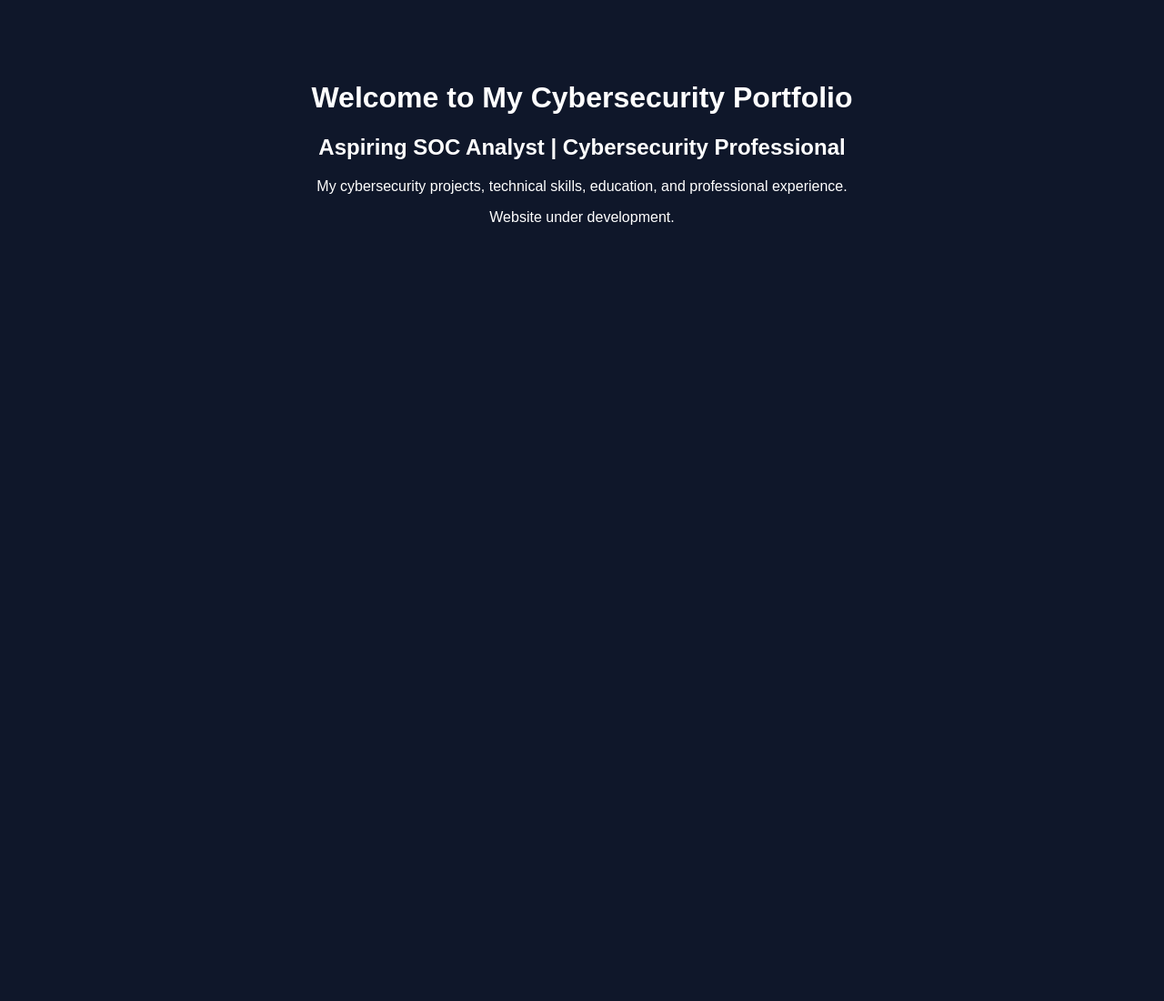
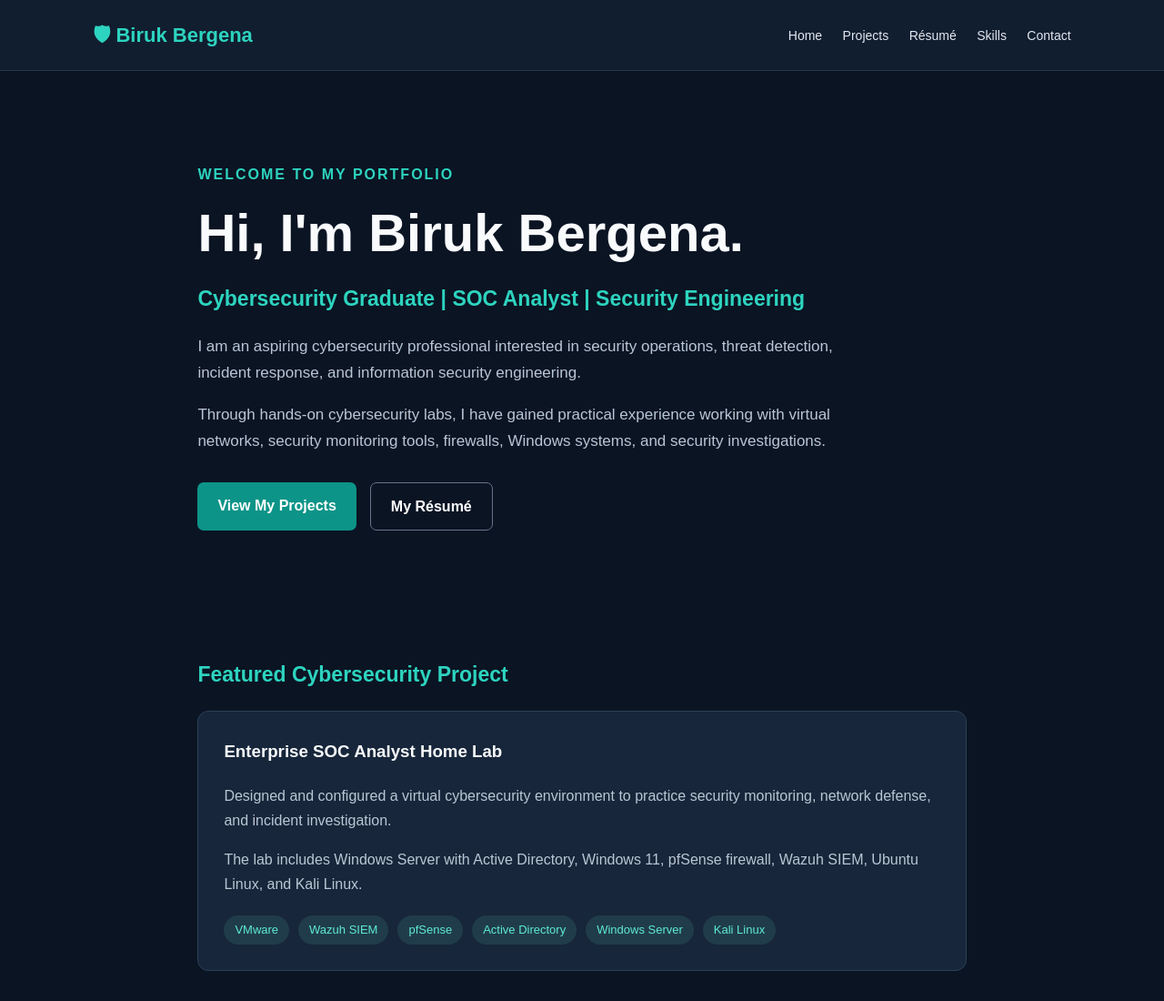
Before and after one commit to BirukBBergena/BirukBClassof0227.github.io, a plain HTML site: page index.html in a window 1280 px wide. Shown: the top 1100 px of the page at 91% size. Before the commit the page ends 800 px from the top, so only its background shows below. Drawn offline with Linux system fonts and the light colour scheme.

Commit message:
Build professional cybersecurity homepage
Updated the title and description meta tags, added styles for layout and design, and structured the body content for a cybersecurity portfolio.

```diff
--- a/index.html
+++ b/index.html
@@ -2,14 +2,312 @@
 <!DOCTYPE html>
 <html lang="en">
 <head>
-    <meta charset="UTF-8">
-    <meta name="viewport" content="width=device-width, initial-scale=1.0">
-    <title>Cybersecurity Professional Portfolio</title>
+  <meta charset="UTF-8">
+  <meta name="viewport" content="width=device-width, initial-scale=1.0">
+  <meta name="description" content="Biruk Bergena's cybersecurity portfolio featuring SOC projects, security engineering skills, and professional experience.">
+  <title>Biruk Bergena | Cybersecurity Portfolio</title>
+
+  <style>
+    * {
+      box-sizing: border-box;
+    }
+
+    html {
+      scroll-behavior: smooth;
+    }
+
+    body {
+      margin: 0;
+      font-family: Arial, sans-serif;
+      background: #0b1423;
+      color: #f8fafc;
+      line-height: 1.7;
+    }
+
+    header {
+      background: #111e30;
+      padding: 20px 8%;
+      display: flex;
+      justify-content: space-between;
+      align-items: center;
+      flex-wrap: wrap;
+      gap: 15px;
+      border-bottom: 1px solid #26364a;
+    }
+
+    .logo {
+      font-size: 22px;
+      font-weight: bold;
+      color: #2dd4bf;
+    }
+
+    nav a {
+      color: #e2e8f0;
+      text-decoration: none;
+      margin-left: 18px;
+      font-size: 14px;
+    }
+
+    nav a:hover {
+      color: #2dd4bf;
+    }
+
+    .hero {
+      max-width: 1050px;
+      margin: auto;
+      padding: 100px 8% 75px;
+    }
+
+    .eyebrow {
+      color: #2dd4bf;
+      font-weight: bold;
+      letter-spacing: 2px;
+    }
+
+    h1 {
+      font-size: clamp(34px, 6vw, 58px);
+      line-height: 1.2;
+      margin: 15px 0;
+    }
+
+    h2 {
+      color: #2dd4bf;
+      font-size: 23px;
+    }
+
+    p {
+      color: #b9c6d5;
+    }
+
+    .hero p {
+      max-width: 700px;
+      font-size: 17px;
+    }
+
+    .buttons {
+      display: flex;
+      gap: 15px;
+      margin-top: 30px;
+      flex-wrap: wrap;
+    }
+
+    .btn {
+      display: inline-block;
+      padding: 12px 22px;
+      border-radius: 7px;
+      text-decoration: none;
+      font-weight: bold;
+    }
+
+    .primary {
+      background: #0d9488;
+      color: white;
+    }
+
+    .secondary {
+      border: 1px solid #64748b;
+      color: white;
+    }
+
+    .btn:hover {
+      opacity: 0.85;
+    }
+
+    section {
+      max-width: 1050px;
+      margin: auto;
+      padding: 45px 8%;
+    }
+
+    .card {
+      background: #17263a;
+      padding: 28px;
+      border-radius: 12px;
+      border: 1px solid #2b4058;
+      margin-top: 20px;
+    }
+
+    .card h3 {
+      color: #f8fafc;
+      margin-top: 0;
+    }
+
+    .tags {
+      display: flex;
+      flex-wrap: wrap;
+      gap: 10px;
+      margin-top: 20px;
+    }
+
+    .tag {
+      background: #203c4b;
+      color: #5eead4;
+      padding: 5px 12px;
+      border-radius: 20px;
+      font-size: 13px;
+    }
+
+    footer {
+      text-align: center;
+      border-top: 1px solid #26364a;
+      padding: 25px;
+      margin-top: 50px;
+    }
+
+    @media (max-width: 600px) {
+      header {
+        padding: 20px;
+      }
+
+      nav a {
+        margin: 0 12px 0 0;
+      }
+
+      .hero {
+        padding: 65px 8% 40px;
+      }
+    }
+  </style>
 </head>
-<body style="background-color:#0f172a; color:white; font-family:Arial; text-align:center; padding:60px;">
-    <h1>Welcome to My Cybersecurity Portfolio</h1>
-    <h2>Aspiring SOC Analyst | Cybersecurity Professional</h2>
-    <p>My cybersecurity projects, technical skills, education, and professional experience.</p>
-    <p>Website under development.</p>
+
+<body>
+
+  <header>
+    <div class="logo">🛡 Biruk Bergena</div>
+
+    <nav>
+      <a href="#home">Home</a>
+      <a href="#projects">Projects</a>
+      <a href="#resume">Résumé</a>
+      <a href="#skills">Skills</a>
+      <a href="#contact">Contact</a>
+    </nav>
+  </header>
+
+  <main>
+
+    <div class="hero" id="home">
+      <div class="eyebrow">WELCOME TO MY PORTFOLIO</div>
+
+      <h1>Hi, I'm Biruk Bergena.</h1>
+
+      <h2>
+        Cybersecurity Graduate | SOC Analyst |
+        Security Engineering
+      </h2>
+
+      <p>
+        I am an aspiring cybersecurity professional
+        interested in security operations, threat detection,
+        incident response, and information security engineering.
+      </p>
+
+      <p>
+        Through hands-on cybersecurity labs, I have gained
+        practical experience working with virtual networks,
+        security monitoring tools, firewalls, Windows systems,
+        and security investigations.
+      </p>
+
+      <div class="buttons">
+        <a href="#projects" class="btn primary">
+          View My Projects
+        </a>
+
+        <a href="#resume" class="btn secondary">
+          My Résumé
+        </a>
+      </div>
+    </div>
+
+    <section id="projects">
+      <h2>Featured Cybersecurity Project</h2>
+
+      <div class="card">
+        <h3>Enterprise SOC Analyst Home Lab</h3>
+
+        <p>
+          Designed and configured a virtual cybersecurity
+          environment to practice security monitoring,
+          network defense, and incident investigation.
+        </p>
+
+        <p>
+          The lab includes Windows Server with Active
+          Directory, Windows 11, pfSense firewall, Wazuh
+          SIEM, Ubuntu Linux, and Kali Linux.
+        </p>
+
+        <div class="tags">
+          <span class="tag">VMware</span>
+          <span class="tag">Wazuh SIEM</span>
+          <span class="tag">pfSense</span>
+          <span class="tag">Active Directory</span>
+          <span class="tag">Windows Server</span>
+          <span class="tag">Kali Linux</span>
+        </div>
+      </div>
+    </section>
+
+    <section id="resume">
+      <h2>My Résumé</h2>
+      <div class="card">
+        <p>
+          My professional résumé, education, and
+          experience will be available here.
+        </p>
+        <p>Résumé PDF coming soon.</p>
+      </div>
+    </section>
+
+    <section id="skills">
+      <h2>Technical Skills</h2>
+
+      <div class="card">
+        <div class="tags">
+          <span class="tag">Security Monitoring</span>
+          <span class="tag">Incident Investigation</span>
+          <span class="tag">Network Security</span>
+          <span class="tag">Firewall Configuration</span>
+          <span class="tag">Active Directory</span>
+          <span class="tag">Virtualization</span>
+          <span class="tag">Linux</span>
+          <span class="tag">Windows Administration</span>
+        </div>
+      </div>
+    </section>
+
+    <section id="education">
+      <h2>Education</h2>
+      <div class="card">
+        <h3>Bachelor's Degree in Cybersecurity</h3>
+        <p>
+          Academic background in cybersecurity,
+          network security, and information systems.
+        </p>
+      </div>
+    </section>
+
+    <section id="contact">
+      <h2>Contact</h2>
+
+      <div class="card">
+        <p>
+          Interested in connecting about cybersecurity
+          opportunities, projects, or professional networking?
+        </p>
+        <p>
+          My professional contact information and
+          LinkedIn profile will be added here.
+        </p>
+      </div>
+    </section>
+
+  </main>
+
+  <footer>
+    <p>© 2026 Biruk Bergena | Cybersecurity Portfolio</p>
+  </footer>
+
 </body>
 </html>
```
